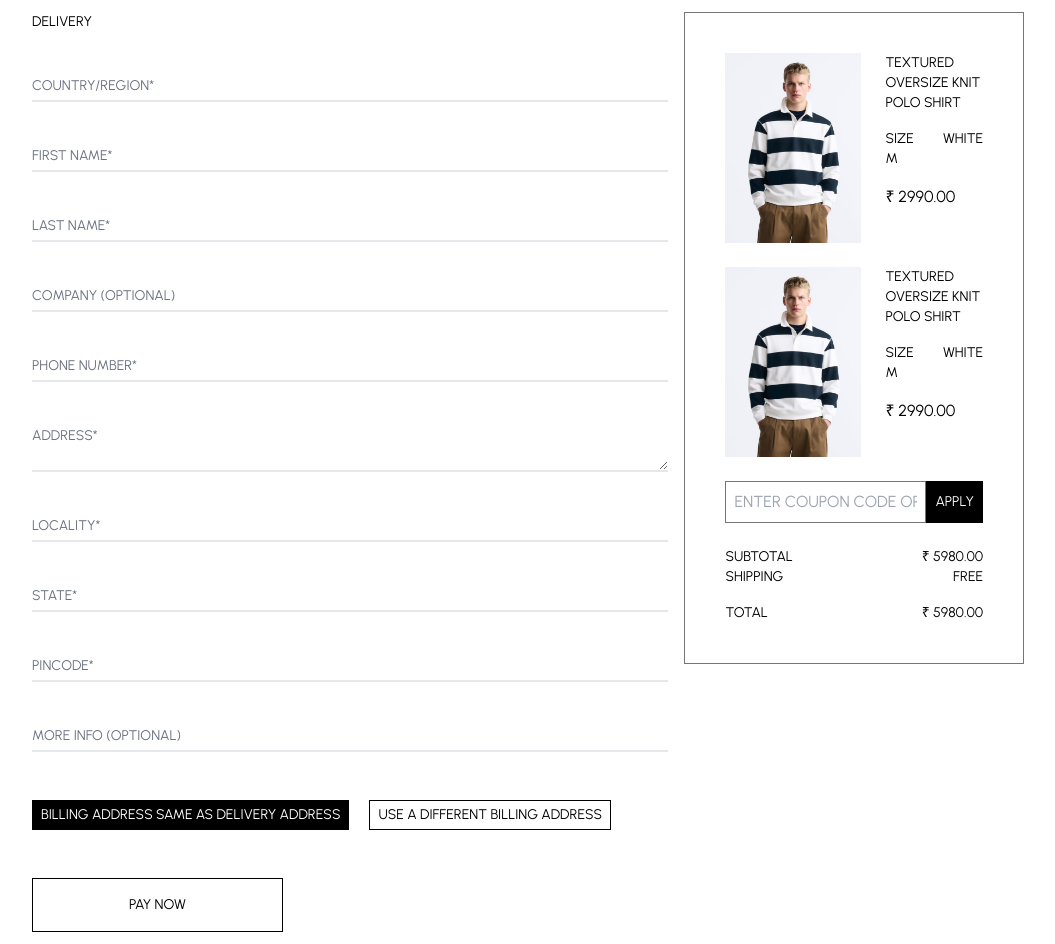
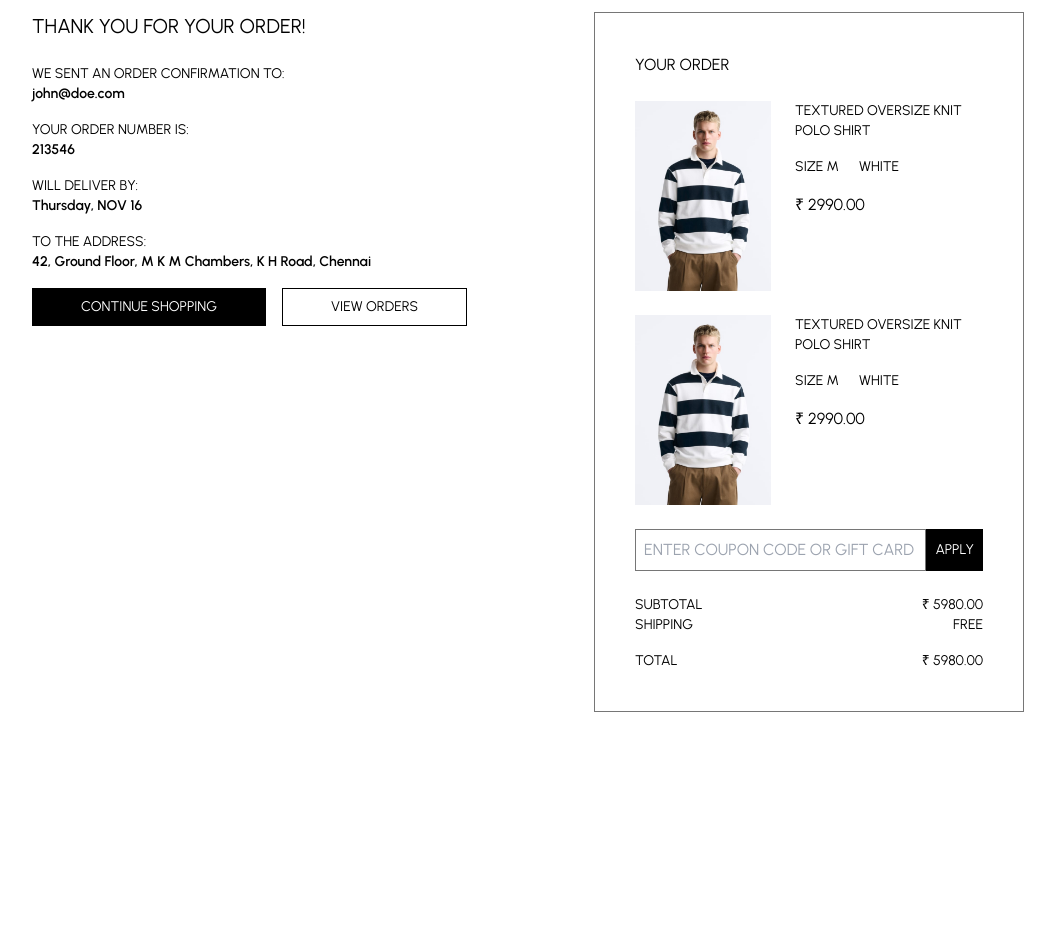
Before and after one commit to saurabh-sen/brun-frontend, a Next.js app: page /checkout in a window 1280 px wide. Shown: the whole page, without its empty margins (112-1167 px from the left). After the commit the page ends 800 px from the top, so only its background shows below. Built offline with nearby package versions, Linux system fonts and the light colour scheme; no server answers.

Commit message:
Update styles and add new component

```diff
--- a/app/(auth)/signup/page.tsx
+++ b/app/(auth)/signup/page.tsx
@@ -41,7 +41,7 @@ const Signup = () => {
   };
 
   return (
-    <main className='min-h-screen flex justify-center items-center'>
+    <main className='min-h-screen flex justify-center items-center text-sm'>
       <section className="login w-64 sm:w-80 md:w-[649px]" id='singup'>
         <legend className='flex justify-between items-center mb-9'>
           <Link href='/login'>
--- a/app/checkout/page.tsx
+++ b/app/checkout/page.tsx
@@ -1,14 +1,24 @@
 'use client'
-import React from 'react'
+import React, { useState } from 'react'
 
 import CheckoutOrder from '@components/Checkout/CheckoutOrder'
 import CheckoutForm from '@components/Checkout/CheckoutForm'
+import ThanksForYourOrder from '@components/Checkout/ThanksForYourOrder'
 
 const Checkout = () => {
+
+    const [showThankyou, setShowThankyou] = useState<boolean>(true);
+
+    console.log('showThankyou', showThankyou)
+
     return (
-        <section id='checkout' className='flex flex-col-reverse md:flex-row gap-4 max-w-5xl my-3 px-4 mx-auto justify-center'>
-            <CheckoutForm />
-            <CheckoutOrder />
+        <section id='checkout' className='flex flex-col-reverse md:flex-row gap-4 max-w-5xl my-3 px-4 mx-auto justify-between'>
+            {
+                showThankyou
+                    ? <ThanksForYourOrder />
+                    : <CheckoutForm />
+            }
+            <CheckoutOrder showThankyou={showThankyou} />
         </section>
     )
 }
--- a/components/Accounts/AccountsDetails/index.tsx
+++ b/components/Accounts/AccountsDetails/index.tsx
@@ -12,7 +12,7 @@ const AccountsDetails = () => {
                 <DetailsItem label='FIRST NAME' value='John' />
                 <DetailsItem label='LAST NAME' value='Doe' />
                 <DetailsItem label='EMAIL' value='john.doe@example.com' />
-                <MyOutlinedButton active={false} handleClick={() => alert('signed out')} className='!w-max !py-2 !px-8 md:!py-4 md:!px-16 m-auto md:m-0'>SIGN OUT</MyOutlinedButton>
+                <MyOutlinedButton active={false} handleClick={() => alert('signed out')} className='!w-max !py-2 !px-8 md:!py-4 md:!px-16 m-auto md:m-0 !font-semibold'>SIGN OUT</MyOutlinedButton>
             </form>
         </div>
     )
--- a/components/Cart/CartItem/index.tsx
+++ b/components/Cart/CartItem/index.tsx
@@ -5,16 +5,15 @@ import product from "@public/assets/product.jpg"
 const CartItem = () => {
     return (
         <div className='flex items-center gap-6 '>
-            <div className="CartItem__text flex gap-6 justify-center">
             <Image src={product} alt="product image" width={136} height={190} />
-                <div className="text__container max-w-[194px] flex flex-col gap-4">
+            <div className="text__container flex flex-col md:flex-row gap-4 flex-wrap items-start md:items-center">
+                <div className="CartItem__text  max-w-[194px] flex flex-col gap-6 justify-center">
                     <p className="item__text text-sm">TEXTURED OVERSIZE KNIT POLO SHIRT</p>
                     <div className="item__size__color text-sm uppercase flex gap-5 ">
                         <p className="">Size M</p>
                         <p className="">White</p>
                     </div>
                     <p className="item__price ">₹ 2990.00</p>
-                </div>
                 </div>
                 <div className="cart__buttons flex gap-5">
                     <div className="quantity__container flex gap-4 border border-black text-sm w-max px-2 py-[2px] h-max">
@@ -27,6 +26,7 @@ const CartItem = () => {
                     </span>
                 </div>
             </div>
+        </div>
     )
 }
 
--- a/components/Checkout/CheckoutForm/index.tsx
+++ b/components/Checkout/CheckoutForm/index.tsx
@@ -1,13 +1,15 @@
+"use client"
 import MyOutlinedButton from '@components/common/MyOutlinedButton'
 import MyTextInput from '@components/common/MyTextInput'
-import React from 'react'
+import React, { useState } from 'react'
 import { Formik, Form } from 'formik'
-import MyButton from '@components/common/MyButton'
-import { ButtonType } from '@modals/common/common.types'
 import { deliveryInitialValues, deliveryValidationSchema, handleDeliverySubmit } from '@services'
 import MyTextArea from '@components/common/MyTextArea'
 
 const CheckoutForm = () => {
+
+    const [billingAddress, setBillingAddress] = useState<boolean>(false)
+
     return (
         <Formik
             initialValues={deliveryInitialValues}
@@ -27,8 +29,8 @@ const CheckoutForm = () => {
                 <MyTextInput id='pincode' label='PINCODE*' name='pincode' type='text' />
                 <MyTextInput id='moreinfo' label='MORE INFO (OPTIONAL)' name='moreinfo' type='text' />
                 <div className="checkout__button__container flex gap-5 items-center">
-                    <MyOutlinedButton active handleClick={() => console.log('billing address will be same as shipping address')}>BILLING ADDRESS SAME AS DELIVERY ADDRESS</MyOutlinedButton>
-                    <MyOutlinedButton active={false} handleClick={() => console.log('you will be input a different billing address')}>USE A DIFFERENT BILLING ADDRESS</MyOutlinedButton>
+                    <MyOutlinedButton active={billingAddress === false} handleClick={() => setBillingAddress(false)}>BILLING ADDRESS SAME AS DELIVERY ADDRESS</MyOutlinedButton>
+                    <MyOutlinedButton active={billingAddress === true} handleClick={() => setBillingAddress(true)}>USE A DIFFERENT BILLING ADDRESS</MyOutlinedButton>
                 </div>
                 <button className='border border-black text-black px-24 py-4 w-max'>PAY NOW</button>
             </Form>
--- a/components/Checkout/CheckoutOrder/index.tsx
+++ b/components/Checkout/CheckoutOrder/index.tsx
@@ -2,9 +2,16 @@ import React from 'react'
 import CheckoutOrderItem from '../CheckoutOrderItem'
 import MyOutlinedButton from '@components/common/MyOutlinedButton'
 
-const CheckoutOrder = () => {
+interface ICheckoutOrder {
+    showThankyou: boolean
+}
+
+const CheckoutOrder = ({ showThankyou }: ICheckoutOrder) => {
     return (
-        <div className="checkout__items border border-[#767676] p-5 md:p-10 max-w-[430px] h-max flex flex-col gap-6">
+        <div className="checkout__items border border-[#767676] p-5 md:p-10 max-w-[430px] h-max hidden md:flex flex-col gap-6">
+            {
+                showThankyou && <p>YOUR ORDER</p>
+            }
             <div className="items__container flex flex-col gap-6 ">
                 <CheckoutOrderItem />
                 <CheckoutOrderItem />
--- /dev/null
+++ b/components/Checkout/ThanksForYourOrder/index.tsx
@@ -0,0 +1,36 @@
+"use client";
+import MyOutlinedButton from '@components/common/MyOutlinedButton';
+import React from 'react'
+
+const ThanksForYourOrder = () => {
+
+  return (
+    <aside className='thanksforyouorder space-y-6'>
+      <h2 className="thanks__heading text-base md:text-xl">THANK YOU FOR YOUR ORDER!</h2>
+      <div className="delivery__address space-y-4 text-sm">
+        <div className="delivery__address__email">
+          <p className="thanks__subheading">WE SENT AN ORDER CONFIRMATION TO:</p>
+          <p className="subheading__value font-semibold">john@doe.com</p>
+        </div>
+        <div className="delivery__order__number">
+          <p className="thanks__subheading">YOUR ORDER NUMBER IS:</p>
+          <p className="subheading__value font-semibold">213546</p>
+        </div>
+        <div className="delivery__date">
+          <p className="thanks__subheading">WILL DELIVER BY:</p>
+          <p className="subheading__value font-semibold">Thursday, NOV 16</p>
+        </div>
+        <div className="delivery__address">
+          <p className="thanks__subheading">TO THE ADDRESS:</p>
+          <p className="subheading__value font-semibold">42, Ground Floor, M K M Chambers, K H Road, Chennai</p>
+        </div>
+        <div className="delivery__buttons flex gap-4 items-center">
+          <MyOutlinedButton active handleClick={() => console.log('continue SHOPPING')} className='!px-12 !py-2'>CONTINUE SHOPPING</MyOutlinedButton>
+          <MyOutlinedButton active={false} handleClick={() => console.log('view orders')} className='!px-12 !py-2'>VIEW ORDERS</MyOutlinedButton>
+        </div>
+      </div>
+    </aside>
+  )
+}
+
+export default ThanksForYourOrder
--- a/components/Products/ProductReviewAndLook/index.tsx
+++ b/components/Products/ProductReviewAndLook/index.tsx
@@ -19,7 +19,7 @@ const ProductReviewAndLook = () => {
   }
 
   return (
-    <section className='flex flex-col justify-center md:flex-row md:justify-between max-w-[980px] mx-auto mt-5 sm:mt-10' id='ProductReviewAndLook'>
+    <section className='flex flex-col justify-center md:flex-row md:justify-between max-w-[980px] mx-auto mt-10 md:mt-20' id='ProductReviewAndLook'>
       <div className="product__details__tab">
         <div className="tabs__header flex items-center gap-3 mb-3">
           <MyOutlinedButton active={activeTab === 0} handleClick={() => handleClick(0)}>DESCRIPTION</MyOutlinedButton>
@@ -38,7 +38,7 @@ const ProductReviewAndLook = () => {
           </TabsBody>
         </div>
       </div>
-      <div className="product__complete__look mt-4 md:mt-6">
+      <div className="product__complete__look mt-4 md:mt-0">
         <h4 className='text-base'>COMPLETE THE LOOK</h4>
         <ProductCard image={product} name='SHADED JEANS' price={2900.00} slug='shaded-jeans' />
       </div>
--- a/components/common/MyButton/index.tsx
+++ b/components/common/MyButton/index.tsx
@@ -8,7 +8,7 @@ interface IMyButton {
 
 const MyButton = ({label, type} : IMyButton) => {
     return (
-        <button type={type} className='bg-black text-white px-24 py-4 w-max mx-auto mt-11'>{label}</button>
+        <button type={type} className='bg-black text-white px-24 py-4 w-max mx-auto mt-11 text-sm'>{label}</button>
     )
 }
 
```
Lines whose indentation alone changed are shown as unchanged.
